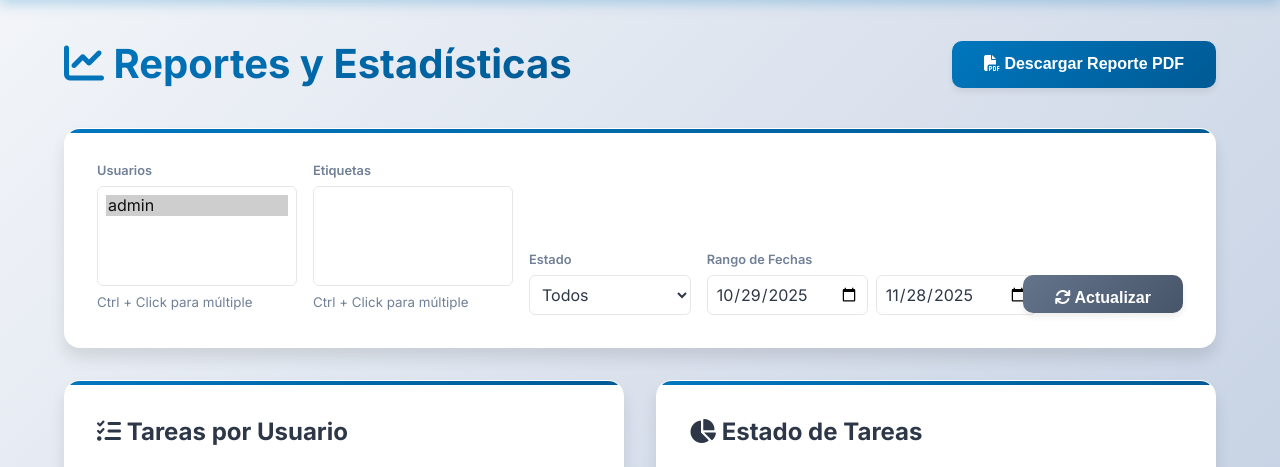
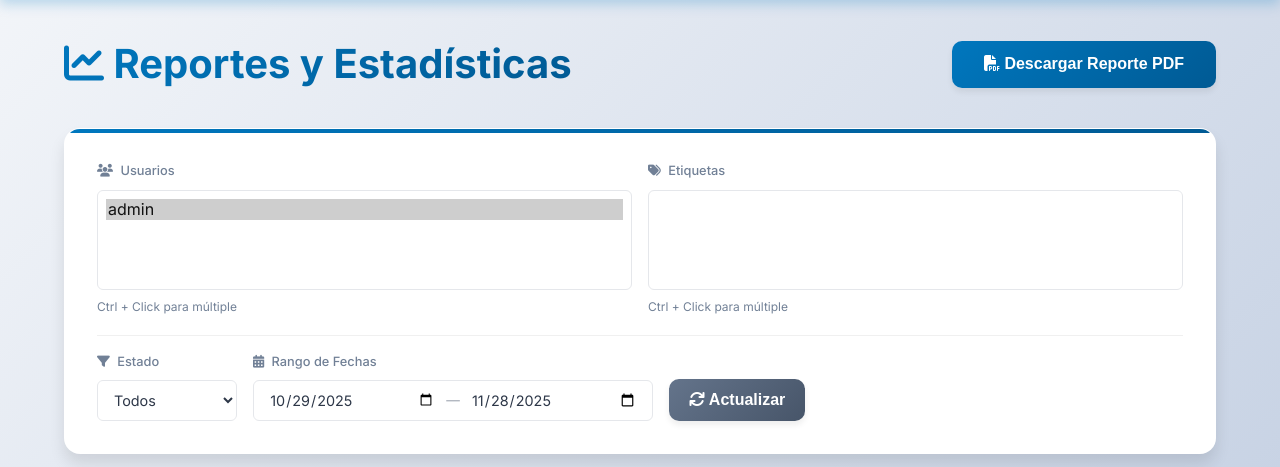
Before and after one commit to OctavioGalvan5/tareas-federal, a Flask app: page /reports in a window 1280 px wide. Shown: the part 121-588 px from the top of the page. Run offline with Flask 3, Linux system fonts and the light colour scheme; a user stored in the database is signed in; data comes from the database, SQL or seed files in the repository; data that the repository does not hold is empty.

Commit message:
se arreglo lo del filtro de fecha en reportes

```diff
--- a/templates/reports.html
+++ b/templates/reports.html
@@ -11,56 +11,75 @@
 </div>
 
 <div class="card" style="margin-bottom: 2rem;">
-    <div class="filters-section" style="display: flex; gap: 1rem; align-items: flex-end; flex-wrap: wrap;">
-        <div style="flex: 1; min-width: 200px;">
+    <div class="filters-section">
+        <!-- Primera fila: Selectores múltiples -->
+        <div
+            style="display: grid; grid-template-columns: repeat(auto-fit, minmax(200px, 1fr)); gap: 1rem; margin-bottom: 1rem;">
+            <div>
                 <label
-                style="display: block; font-size: 0.8rem; color: var(--text-light); margin-bottom: 0.25rem;">Usuarios</label>
+                    style="display: block; font-size: 0.8rem; color: var(--text-light); margin-bottom: 0.5rem; font-weight: 500;">
+                    <i class="fas fa-users" style="margin-right: 0.25rem;"></i> Usuarios
+                </label>
                 <select id="userFilter" multiple
-                style="width: 100%; padding: 0.5rem; border: 1px solid #e5e7eb; border-radius: 6px; height: 100px;">
+                    style="width: 100%; padding: 0.5rem; border: 1px solid #e5e7eb; border-radius: 6px; height: 100px; background: #fff;">
                     {% for user in users %}
                     <option value="{{ user.id }}" selected>{{ user.full_name }}</option>
                     {% endfor %}
                 </select>
-            <small style="color: var(--text-light);">Ctrl + Click para múltiple</small>
+                <small style="color: var(--text-light); font-size: 0.75rem;">Ctrl + Click para múltiple</small>
             </div>
 
-        <!-- New Filters -->
-        <div style="flex: 1; min-width: 200px;">
+            <div>
                 <label
-                style="display: block; font-size: 0.8rem; color: var(--text-light); margin-bottom: 0.25rem;">Etiquetas</label>
+                    style="display: block; font-size: 0.8rem; color: var(--text-light); margin-bottom: 0.5rem; font-weight: 500;">
+                    <i class="fas fa-tags" style="margin-right: 0.25rem;"></i> Etiquetas
+                </label>
                 <select id="tagFilter" multiple
-                style="width: 100%; padding: 0.5rem; border: 1px solid #e5e7eb; border-radius: 6px; height: 100px;">
+                    style="width: 100%; padding: 0.5rem; border: 1px solid #e5e7eb; border-radius: 6px; height: 100px; background: #fff;">
                     {% for tag in tags %}
                     <option value="{{ tag.id }}">{{ tag.name }}</option>
                     {% endfor %}
                 </select>
-            <small style="color: var(--text-light);">Ctrl + Click para múltiple</small>
+                <small style="color: var(--text-light); font-size: 0.75rem;">Ctrl + Click para múltiple</small>
+            </div>
         </div>
 
-        <div style="flex: 1; min-width: 150px;">
+        <!-- Segunda fila: Filtros simples y botón -->
+        <div
+            style="display: flex; gap: 1rem; align-items: flex-end; flex-wrap: wrap; padding-top: 1rem; border-top: 1px solid #f0f0f0;">
+            <div style="min-width: 140px;">
                 <label
-                style="display: block; font-size: 0.8rem; color: var(--text-light); margin-bottom: 0.25rem;">Estado</label>
+                    style="display: block; font-size: 0.8rem; color: var(--text-light); margin-bottom: 0.5rem; font-weight: 500;">
+                    <i class="fas fa-filter" style="margin-right: 0.25rem;"></i> Estado
+                </label>
                 <select id="statusFilter"
-                style="width: 100%; padding: 0.5rem; border: 1px solid #e5e7eb; border-radius: 6px;">
+                    style="width: 100%; padding: 0.6rem 0.75rem; border: 1px solid #e5e7eb; border-radius: 6px; background: #fff; font-size: 0.9rem; cursor: pointer;">
                     <option value="All">Todos</option>
                     <option value="Pending">Pendientes</option>
                     <option value="Completed">Completadas</option>
                 </select>
             </div>
 
-        <div style="flex: 1; min-width: 300px;">
-            <label style="display: block; font-size: 0.8rem; color: var(--text-light); margin-bottom: 0.25rem;">Rango de
-                Fechas</label>
-            <div style="display: flex; gap: 0.5rem;">
+            <div style="flex: 1; min-width: 280px; max-width: 400px;">
+                <label
+                    style="display: block; font-size: 0.8rem; color: var(--text-light); margin-bottom: 0.5rem; font-weight: 500;">
+                    <i class="fas fa-calendar-alt" style="margin-right: 0.25rem;"></i> Rango de Fechas
+                </label>
+                <div
+                    style="display: flex; align-items: center; gap: 0.5rem; background: #fff; border: 1px solid #e5e7eb; border-radius: 6px; padding: 0.4rem 0.75rem;">
                     <input type="date" id="startDate"
-                    style="flex: 1; padding: 0.5rem; border: 1px solid #e5e7eb; border-radius: 6px;">
+                        style="flex: 1; border: none; outline: none; font-size: 0.9rem; padding: 0.2rem; background: transparent; min-width: 100px;">
+                    <span style="color: #9ca3af; font-size: 0.85rem;">—</span>
                     <input type="date" id="endDate"
-                    style="flex: 1; padding: 0.5rem; border: 1px solid #e5e7eb; border-radius: 6px;">
+                        style="flex: 1; border: none; outline: none; font-size: 0.9rem; padding: 0.2rem; background: transparent; min-width: 100px;">
                 </div>
             </div>
-        <button onclick="loadReportData()" class="button-secondary" style="height: 38px; margin-bottom: 2px;">
+
+            <button onclick="loadReportData()" class="button-secondary"
+                style="height: 42px; padding: 0 1.25rem; white-space: nowrap;">
                 <i class="fas fa-sync"></i> Actualizar
             </button>
+        </div>
     </div>
 </div>
 
@@ -81,7 +100,6 @@
     <canvas id="trendChart"></canvas>
 </div>
 
-<!-- New Charts -->
 <div
     style="display: grid; grid-template-columns: repeat(auto-fit, minmax(400px, 1fr)); gap: 2rem; margin-bottom: 2rem;">
     <div class="card">
@@ -103,7 +121,6 @@
     let tagTrendChart = null;
 
     document.addEventListener('DOMContentLoaded', function () {
-        // Set default dates (last 30 days)
         const end = new Date();
         const start = new Date();
         start.setDate(start.getDate() - 30);
@@ -150,7 +167,6 @@
         // Tasks by User Chart
         const ctxUser = document.getElementById('tasksByUserChart').getContext('2d');
         if (tasksByUserChart) tasksByUserChart.destroy();
-
         tasksByUserChart = new Chart(ctxUser, {
             type: 'bar',
             data: {
@@ -180,7 +196,6 @@
         // Status Chart
         const ctxStatus = document.getElementById('statusChart').getContext('2d');
         if (statusChart) statusChart.destroy();
-
         statusChart = new Chart(ctxStatus, {
             type: 'doughnut',
             data: {
@@ -195,7 +210,6 @@
         // Trend Chart
         const ctxTrend = document.getElementById('trendChart').getContext('2d');
         if (trendChart) trendChart.destroy();
-
         trendChart = new Chart(ctxTrend, {
             type: 'line',
             data: {
@@ -220,11 +234,10 @@
         // Employee Trend Chart
         const ctxEmpTrend = document.getElementById('employeeTrendChart').getContext('2d');
         if (employeeTrendChart) employeeTrendChart.destroy();
-
         employeeTrendChart = new Chart(ctxEmpTrend, {
             type: 'line',
             data: {
-                labels: data.trend.dates, // Same dates
+                labels: data.trend.dates,
                 datasets: data.employee_trend
             },
             options: {
@@ -238,11 +251,10 @@
         // Tag Trend Chart
         const ctxTagTrend = document.getElementById('tagTrendChart').getContext('2d');
         if (tagTrendChart) tagTrendChart.destroy();
-
         tagTrendChart = new Chart(ctxTagTrend, {
             type: 'line',
             data: {
-                labels: data.trend.dates, // Same dates
+                labels: data.trend.dates,
                 datasets: data.tag_trend
             },
             options: {
@@ -261,7 +273,6 @@
         const startDate = document.getElementById('startDate').value;
         const endDate = document.getElementById('endDate').value;
 
-        // Create a form to submit POST request for download
         const form = document.createElement('form');
         form.method = 'POST';
         form.action = '/reports/export';
@@ -272,7 +283,6 @@
         inputUsers.value = JSON.stringify(userIds);
         form.appendChild(inputUsers);
 
-        // Add new inputs for export
         const inputTags = document.createElement('input');
         inputTags.type = 'hidden';
         inputTags.name = 'tag_ids';
```
Lines whose indentation alone changed are shown as unchanged.
